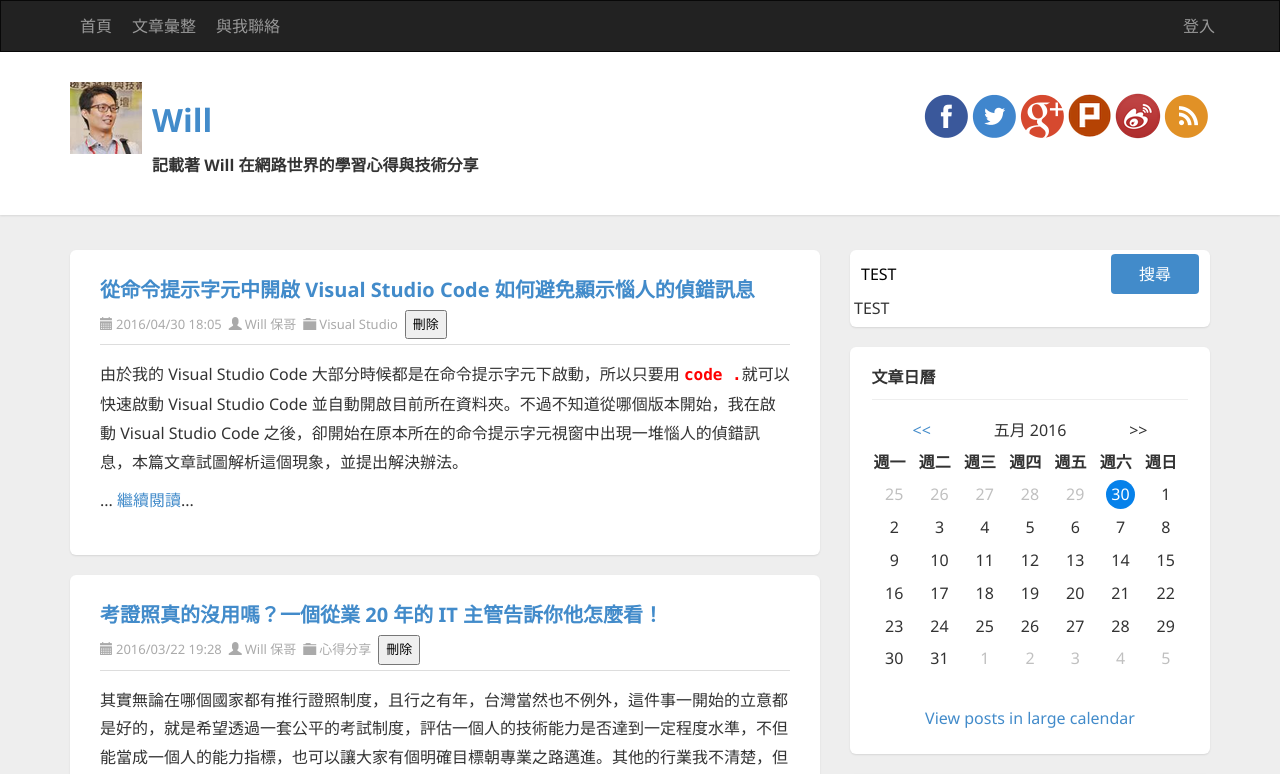
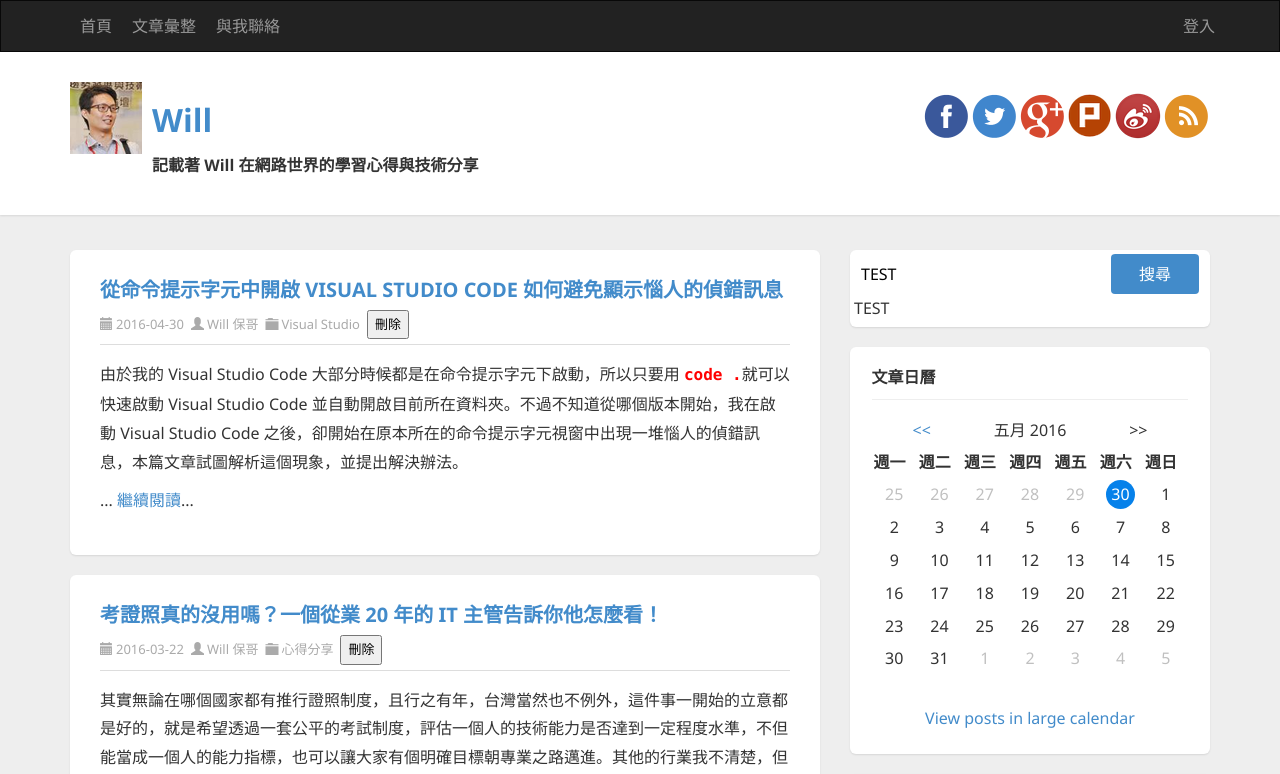
Before and after one commit to coolrare/DCT-109017, an Angular app: page / in a window 1280 px wide. Shown: the top 774 px of the page. Built offline with nearby package versions, Linux system fonts and the light colour scheme.

Commit message:
示範 Pipe 用法

```diff
--- a/src/app/article/article.component.html
+++ b/src/app/article/article.component.html
@@ -1,10 +1,10 @@
 <article class="post" id="post{{i}}">
   <header class="post-header">
     <h2 class="post-title">
-      <a [href]="item.href">{{item.title}}</a>
+      <a [href]="item.href">{{item.title | uppercase}}</a>
     </h2>
     <div class="post-info clearfix">
-      <span class="post-date"><i class="glyphicon glyphicon-calendar"></i>{{item.date}}</span>
+      <span class="post-date"><i class="glyphicon glyphicon-calendar"></i>{{item.date | date:'yyyy-MM-dd'}}</span>
       <span class="post-author"><i class="glyphicon glyphicon-user"></i><a
            href="http://blog.miniasp.com/author/will.aspx">{{item.author}}</a></span>
       <span class="post-category"><i class="glyphicon glyphicon-folder-close"></i><a
```
